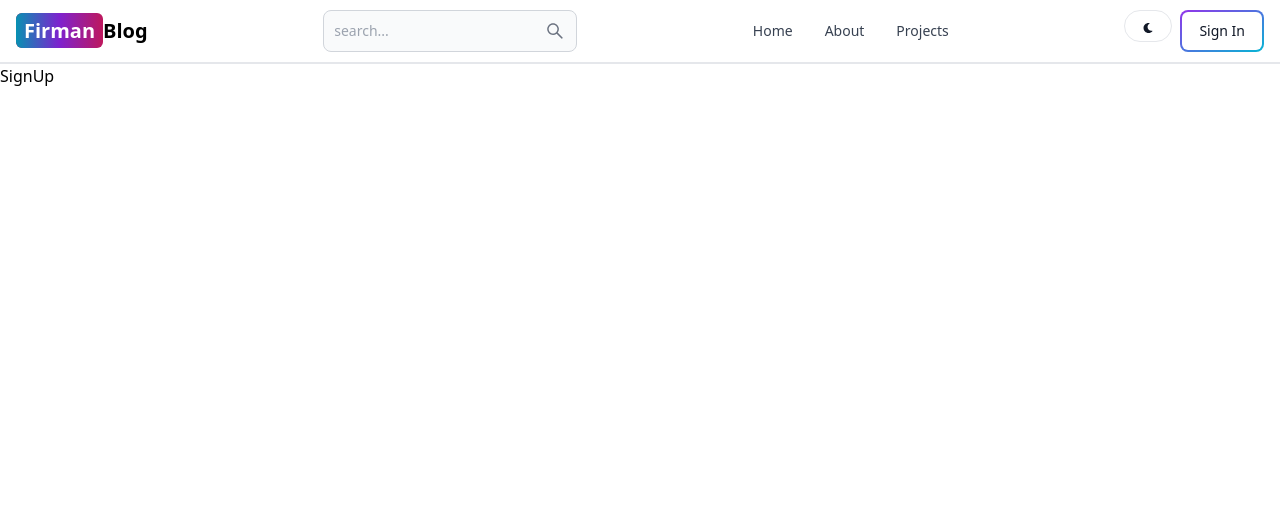
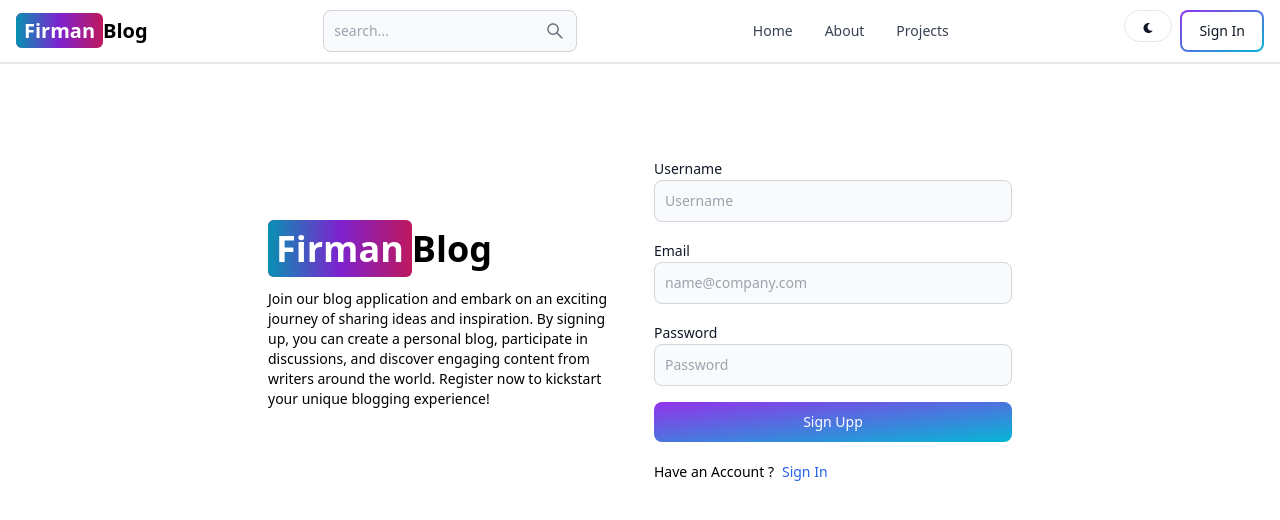
Before and after one commit to atepfirmannursalam/mern-blog, a React (Vite) app in the folder client/: page /sign-up in a window 1280 px wide. Shown: the top 520 px of the page. Built offline with nearby package versions, Linux system fonts and the light colour scheme.

Commit message:
create sign up page UI

```diff
--- a/client/src/components/Header.jsx
+++ b/client/src/components/Header.jsx
@@ -13,7 +13,7 @@
         Blog
       </Link>
       <form>
-        <TextInput type="text" placeholder="search..." rightIcon={AiOutlineSearch} className="hidden md:inline " />
+        <TextInput type="text" placeholder="search..." id="search" rightIcon={AiOutlineSearch} className="hidden md:inline " />
       </form>
       <Button className="w-12 h-10 md:hidden" color="gray" pill>
         <AiOutlineSearch />
--- a/client/src/pages/SignUp.jsx
+++ b/client/src/pages/SignUp.jsx
@@ -1,3 +1,49 @@
+import { Button, Label, TextInput } from "flowbite-react";
+import { Link } from "react-router-dom";
+
 export default function SignUp() {
-  return <div>SignUp</div>;
+  return (
+    <div className="min-h-screen mt-20">
+      <div className="flex p-3 max-w-3xl mx-auto flex-col sm:flex-row md:items-center gap-7">
+        {/* left side */}
+        <div className="flex-1">
+          <Link to="/" className="font-bold dark:text-white text-4xl">
+            <span className="px-2 py-1 bg-gradient-to-r from-cyan-600 via-purple-700 to bg-pink-700 rounded-md text-white">Firman</span>
+            Blog
+          </Link>
+          <p className="text-sm mt-5">
+            Join our blog application and embark on an exciting journey of sharing ideas and inspiration. By signing up, you can create a personal blog, participate in discussions, and discover engaging content from writers around the
+            world. Register now to kickstart your unique blogging experience!
+          </p>
+        </div>
+
+        {/* right side */}
+        <div className="flex-1">
+          <form className="flex flex-col gap-4">
+            <div className="">
+              <Label value="Username" />
+              <TextInput type="text" placeholder="Username" id="username" />
+            </div>
+            <div className="">
+              <Label value="Email" />
+              <TextInput type="text" placeholder="name@company.com" id="email" />
+            </div>
+            <div className="">
+              <Label value="Password" />
+              <TextInput type="text" placeholder="Password" id="password" />
+            </div>
+            <Button gradientDuoTone="purpleToBlue" type="submit">
+              Sign Upp
+            </Button>
+          </form>
+          <div className="flex text-sm gap-2 mt-5">
+            <span>Have an Account ?</span>
+            <Link to="/sign-in" className="text-blue-600">
+              Sign In
+            </Link>
+          </div>
+        </div>
+      </div>
+    </div>
+  );
 }
```
